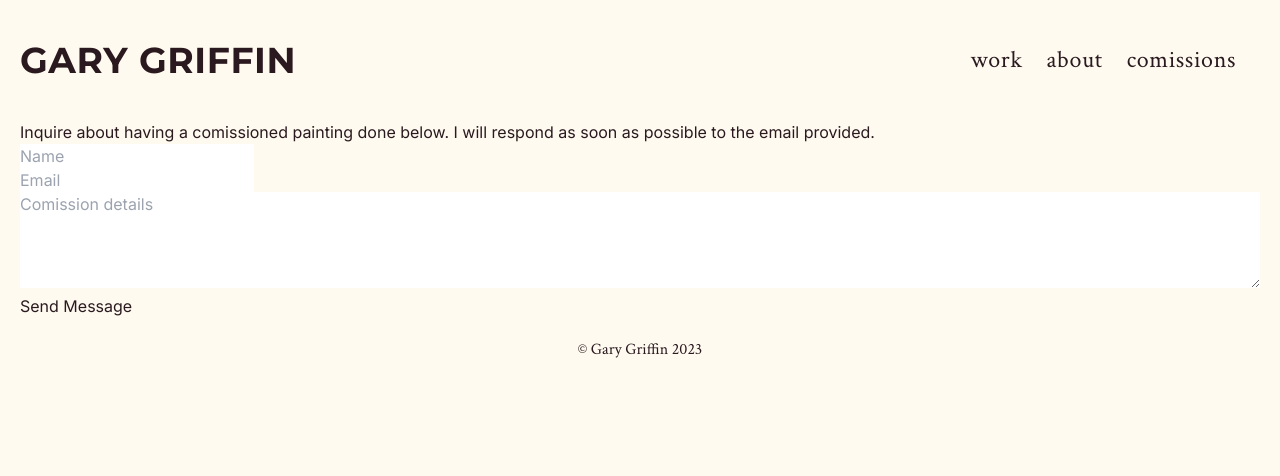
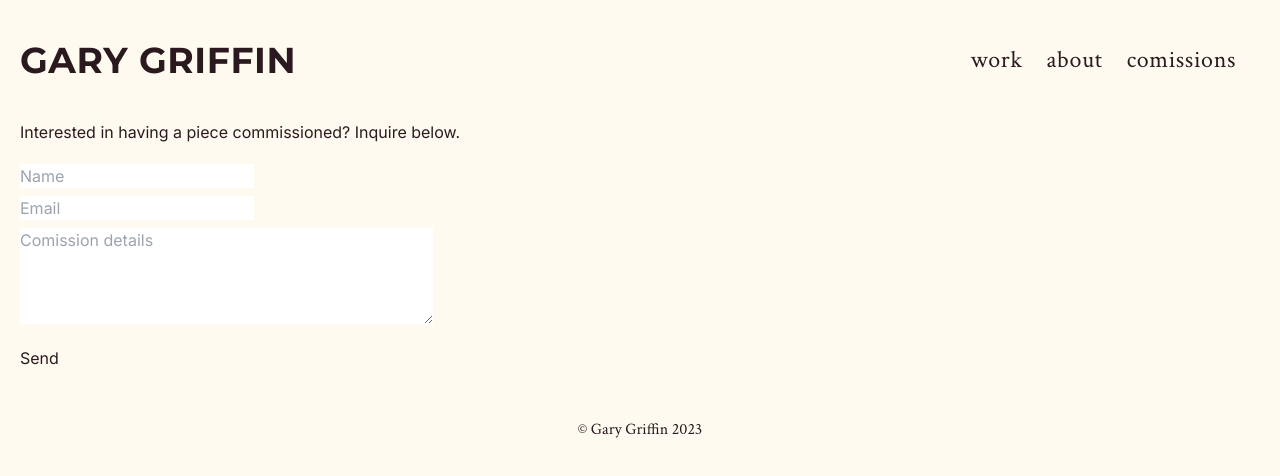
Before and after one commit to alice-griffin/gg-portfolio, a Next.js app: page /contact in a window 1280 px wide. Shown: the top 476 px of the page. Built offline with nearby package versions, Linux system fonts and the light colour scheme.

Commit message:
add some styles to email form

```diff
--- a/src/app/contact/page.jsx
+++ b/src/app/contact/page.jsx
@@ -31,28 +31,30 @@ export default function Page() {
       <div>
         <div>
           <p>
-            Inquire about having a comissioned painting done below. I will respond as soon as possible to the email provided.
+            Interested in having a piece commissioned? Inquire below.
           </p>
         </div>
-        <form ref={form} onSubmit={handleSubmit}>
-          <div>
+        <form ref={form} onSubmit={handleSubmit} class='my-5 sm: w-full lg:w-1/2'>
+          <div class="my-2">
               <input required type="text" autoComplete="off" name="user_name" placeholder="Name" />
           </div>
-          <div>
+          <div class="my-2">
             <input required type="email" autoComplete="off" name="user_email" placeholder="Email"/>
           </div>
-          <div>
+          <div class="my-2">
             <textarea rows={4}
             required
-            className="w-full"
+            className="w-2/3"
             name="message"
             placeholder="Comission details"
             />
           </div>
           <button
             type="submit"
-            disabled={loading}>
-            Send Message
+            disabled={loading}
+            class="my-2"
+            >
+            Send
           </button>
         </form>
       </div>
```
